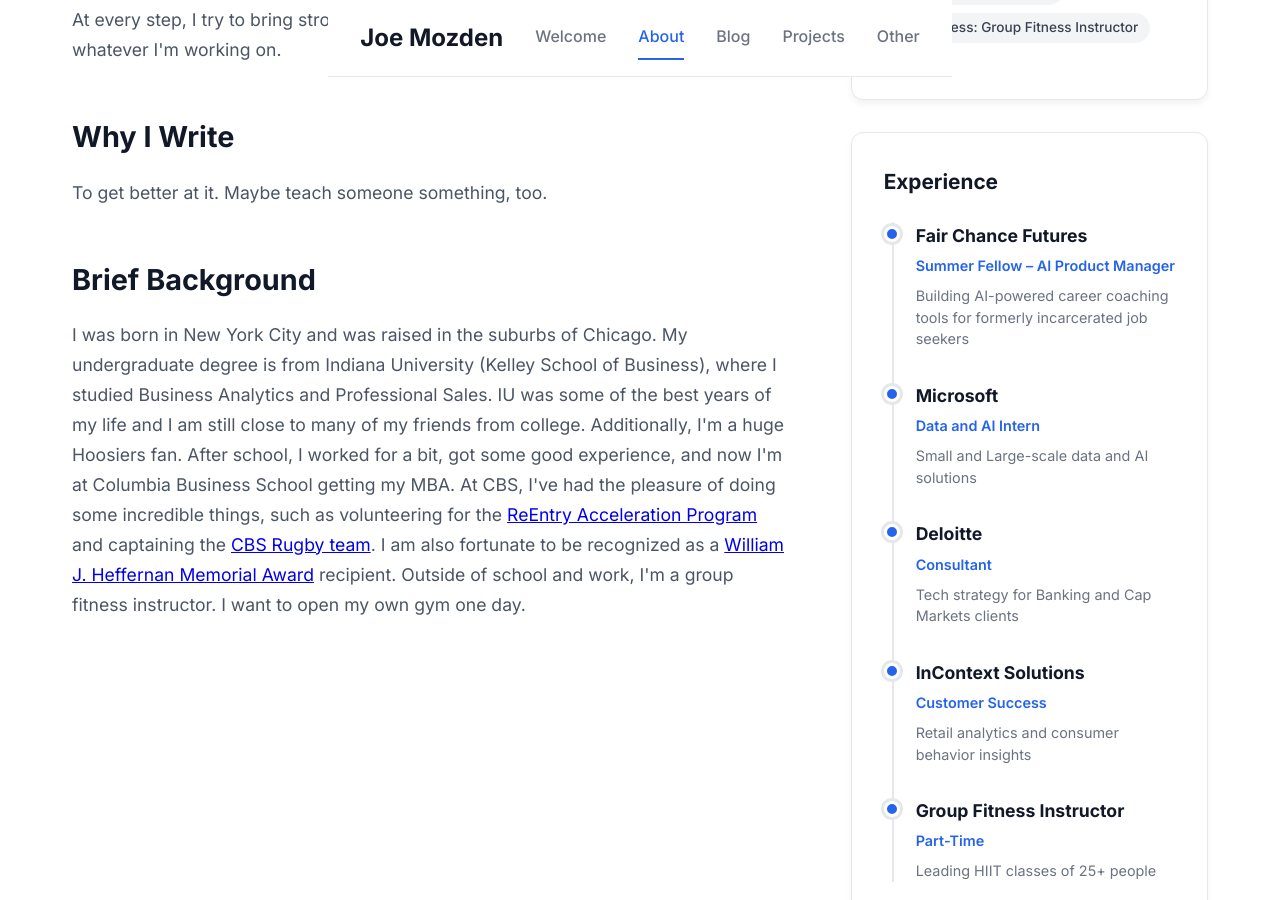
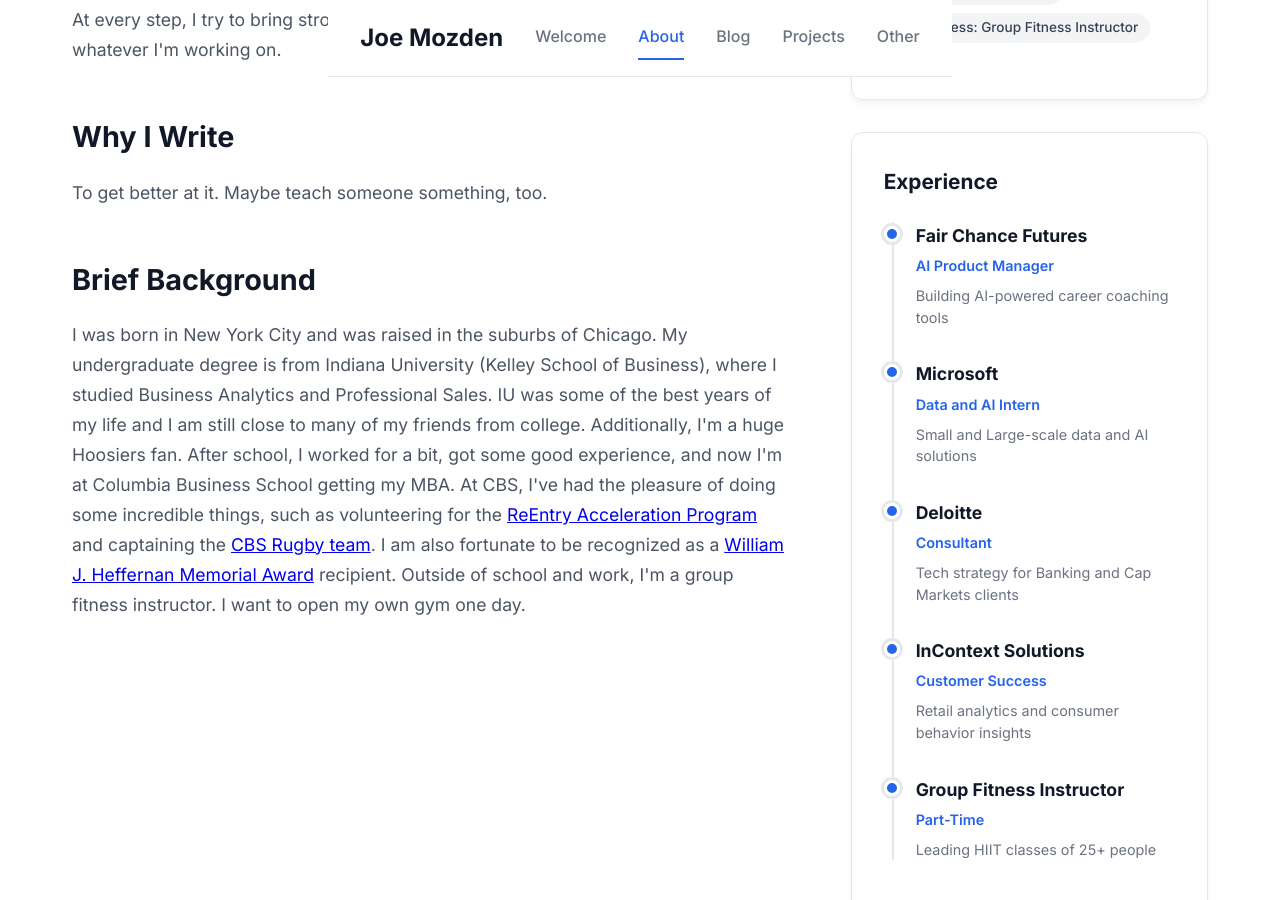
Before and after one commit to jmozden3/jmozden3.github.io, a Jekyll site: the page built from about.html, in a window 1280 px wide and 900 px high, scrolled down 980 px. Built offline with Jekyll 4.4.1, drawn with Linux system fonts in a browser that asks for light colours.

Commit message:
small about update on experience

```diff
--- a/about.html
+++ b/about.html
@@ -96,8 +96,8 @@
                             <div class="timeline-marker"></div>
                             <div class="timeline-content">
                                 <h4>Fair Chance Futures</h4>
-                                <p class="timeline-role">Summer Fellow – AI Product Manager</p>
-                                <p class="timeline-description">Building AI-powered career coaching tools for formerly incarcerated job seekers</p>
+                                <p class="timeline-role">AI Product Manager</p>
+                                <p class="timeline-description">Building AI-powered career coaching tools</p>
                             </div>
                         </div>
 
```
